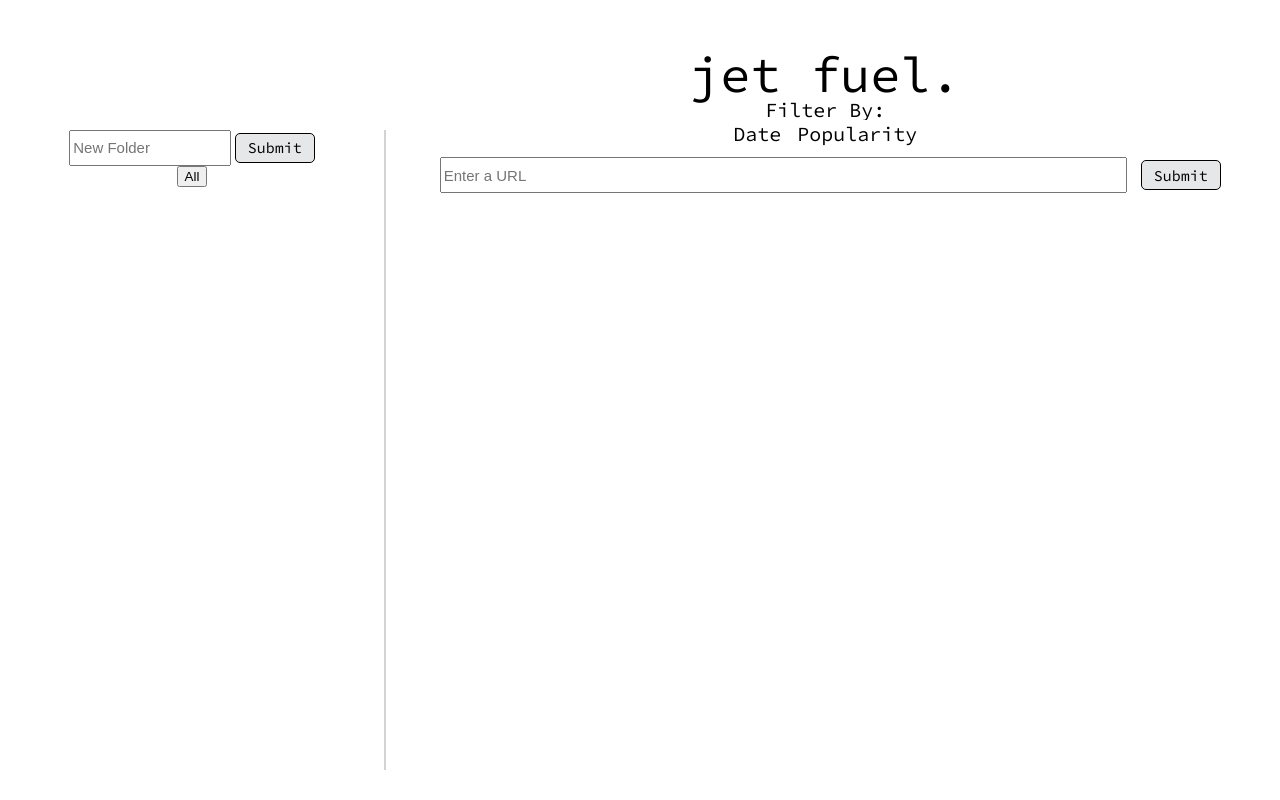
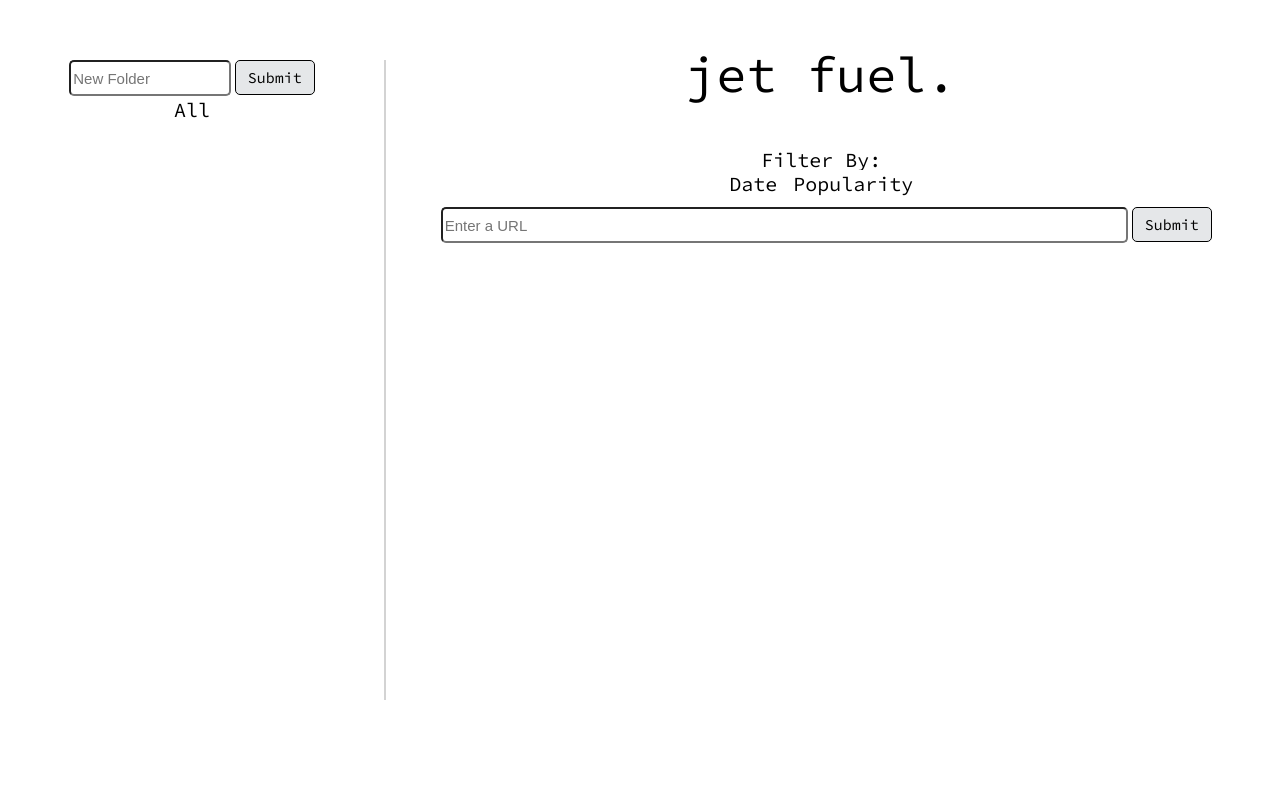
Before and after one commit to jksmall0631/jet-fuel, a website: page public/index.html in a window 1280 px wide. Drawn offline with Linux system fonts and the light colour scheme.

Commit message:
adjust layout and all button

```diff
--- a/public/main.css
+++ b/public/main.css
@@ -1,9 +1,13 @@
+body {
+  display: flex;
+}
+
 .folders {
   display: inline-block;
   width: 30%;
   height: 80vh;
   border-right: 2px solid lightGrey;
-  margin-top: 50px;
+  margin-top: 60px;
   text-align: center;
 }
 
@@ -17,13 +21,14 @@
 
 .main h1 {
   font-size: 50px;
-  padding-top: 50px;
+  padding: 50px 0;
   font-family: 'Source Code Pro', sans-serif;
 }
 
 .folder-submit-btn, .url-submit-btn {
+  vertical-align: top;
   border: 1px solid black;
-  height: 30px;
+  height: 35px;
   width: 80px;
   font-size: 15px;
   color: black;
@@ -33,33 +38,36 @@
 }
 
 .folder-submit-btn:hover, .url-submit-btn:hover {
-  border: 1px solid white;
+  border: none;
   background-color: #96102f;
   color: white;
+  cursor: pointer;
 }
 
 .url-input, .folder-input {
   height: 30px;
   font-size: 15px;
+  border-radius: 5px;
 }
 
 .url-input {
   width: 78%;
-  margin: 10px;
+  margin-left: 10px;
 }
 
 .folder-input {
   width: 40%;
 }
 
-.date-filter-btn, .popular-filter-btn {
+.date-filter-btn, .popular-filter-btn, .all-folder {
   border: none;
   font-family: 'Source Code Pro', sans-serif;
   font-size: 20px;
   background-color: white;
+  margin-bottom: 10px;
 }
 
-.date-filter-btn:hover, .popular-filter-btn:hover {
+.date-filter-btn:hover, .popular-filter-btn:hover, .all-folder:hover {
   color: #96102f;
   font-weight: bold;
 }
```
